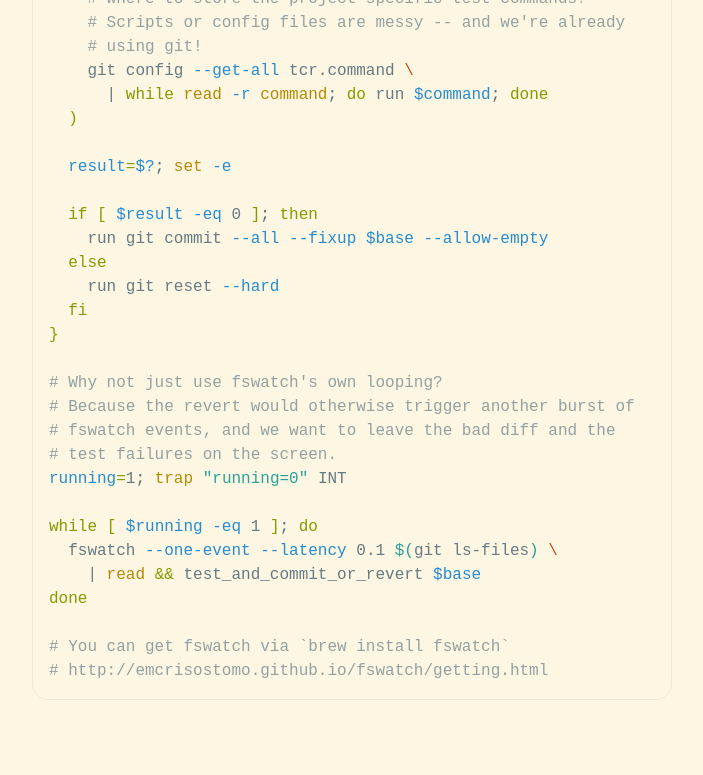
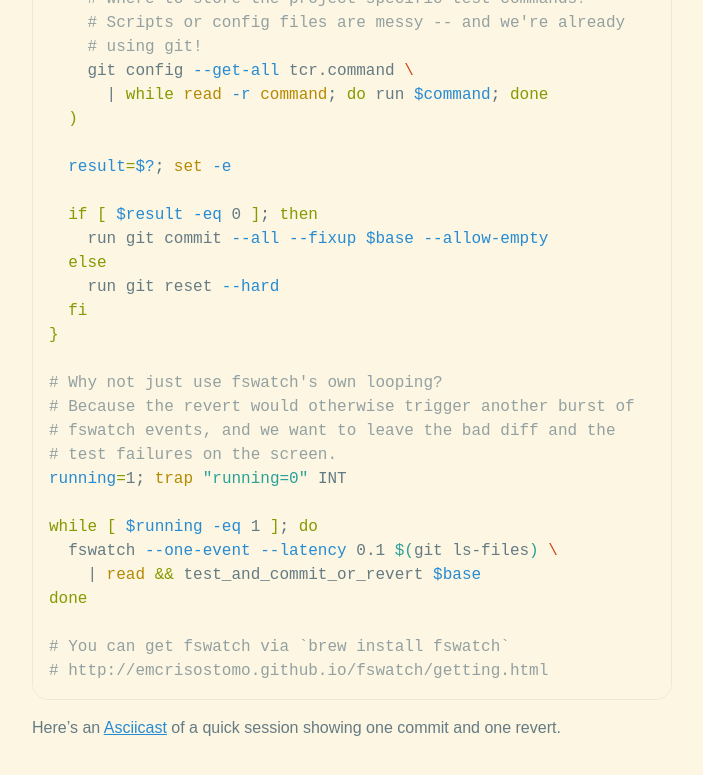
Before and after one commit to matthewtodd/matthewtodd.github.io, a Jekyll site: the page built from _posts/2020-06-19-tcr.md, in a window 1280 px wide and 900 px high, scrolled down 1926 px. Shown: the top 775 px of the window, without its empty margins (288-991 px from the left). Built offline with Jekyll 4.4.1, drawn with Linux system fonts in a browser that asks for light colours; some web fonts are replaced.

Commit message:
Link to asciicast.

````diff
--- a/_posts/2020-06-19-tcr.md
+++ b/_posts/2020-06-19-tcr.md
@@ -108,3 +108,5 @@ done
 # You can get fswatch via `brew install fswatch`
 # http://emcrisostomo.github.io/fswatch/getting.html
 ```
+
+Here's an [Asciicast](https://asciinema.org/a/PN45AXNtBiZ9hY9BSDU9sIEGk) of a quick session showing one commit and one revert.
````
